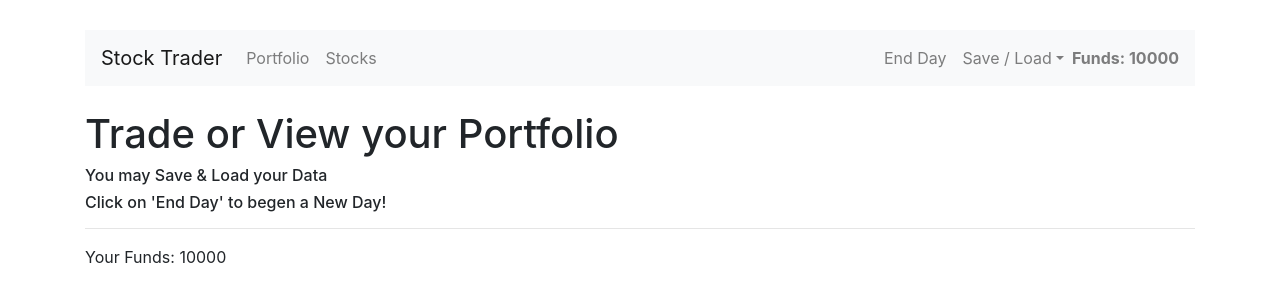
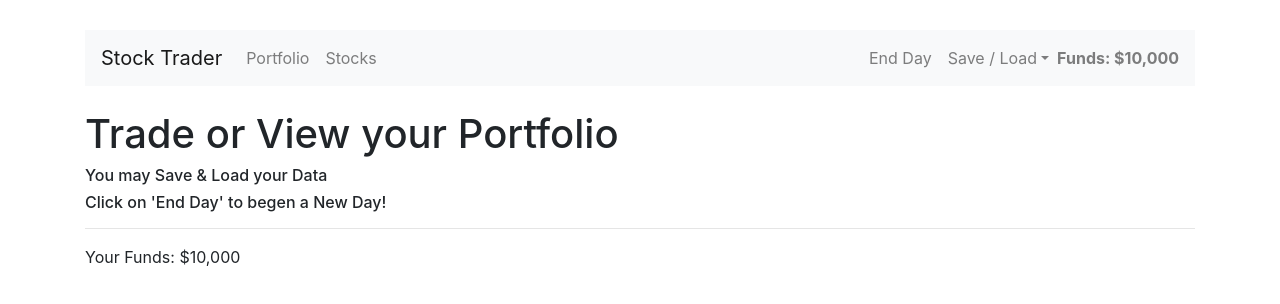
Before and after one commit to cfaguilera20/vue-stock-trader, a Vue app: page / in a window 1280 px wide. Shown: the top 304 px of the page. Built offline with nearby package versions, Linux system fonts and the light colour scheme.

Commit message:
Making Funds Look Nicer with Filters

```diff
--- a/src/components/Header.vue
+++ b/src/components/Header.vue
@@ -42,7 +42,7 @@
           </div>
         </li>
         <li class="nav-item">
-          <strong class="navbar-text">Funds: {{funds}}</strong>
+          <strong class="navbar-text">Funds: {{funds | currency}}</strong>
         </li>
       </ul>
     </div>
--- a/src/components/Home.vue
+++ b/src/components/Home.vue
@@ -4,7 +4,7 @@
     <h6>You may Save & Load your Data</h6>
     <h6>Click on 'End Day' to begen a New Day!</h6>
     <hr>
-    <p>Your Funds: {{ funds}}</p>
+    <p>Your Funds: {{funds | currency}}</p>
   </div>
 </template>
 
--- a/src/main.js
+++ b/src/main.js
@@ -8,6 +8,9 @@
 import store from './store/store';
 
 Vue.use(ViewRouter);
+Vue.filter('currency', (value) => {
+    return '$' + value.toLocaleString()
+})
 
 const router = new ViewRouter({
     mode: 'history',
```
